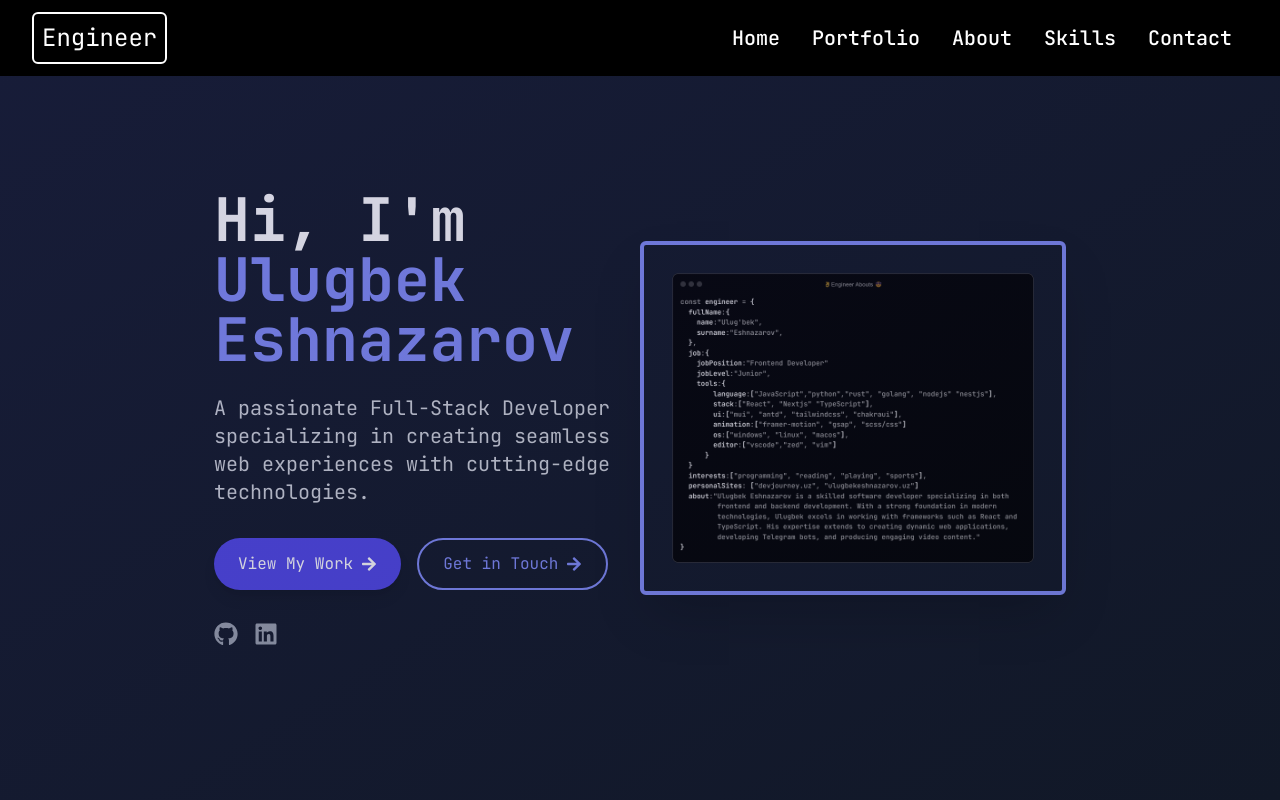
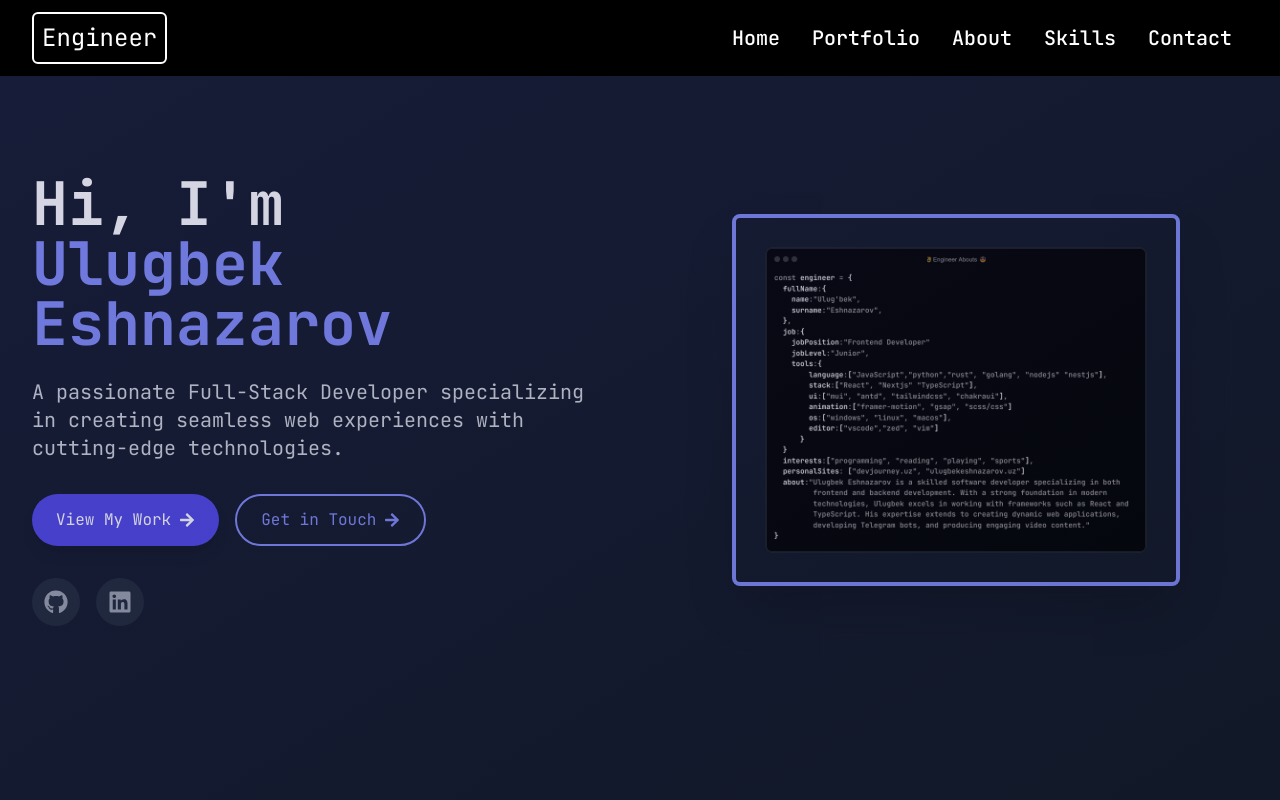
Before and after one commit to reactnenja/portfolio, a React (Vite) app: page / in a window 1280 px wide. Shown: the top 800 px of the page. Built offline with nearby package versions, Linux system fonts and the light colour scheme.

Commit message:
all page update in react-icons update projects update

```diff
--- a/src/components/header/hero/index.jsx
+++ b/src/components/header/hero/index.jsx
@@ -1,33 +1,34 @@
 import { motion } from "framer-motion";
 import React from "react";
 import { FaArrowRight, FaGithub, FaLinkedin } from "react-icons/fa";
-import HeroImages from "../../../assets/hero-dark.png";
+import HeroImage from "../../../assets/hero-dark.png";
+
 const Hero = () => {
     return (
         <section
             id="hero"
-            className="p-[190px] h-auto w-full bg-gray-900 text-white flex items-center"
+            className="relative min-h-screen  w-full bg-gray-900 text-white flex items-center overflow-hidden py-24 px-4 sm:px-6 lg:px-8"
         >
-            <div className="container mx-auto px-4 md:px-6">
-                <div className="flex flex-col md:flex-row items-center justify-between">
+            <div className="container mx-auto">
+                <div className="flex flex-col lg:flex-row items-center justify-between gap-12">
                     <motion.div
-                        className="md:w-1/2 text-center md:text-left mb-12 md:mb-0"
+                        className="lg:w-1/2 text-center lg:text-left"
                         initial={{ opacity: 0, y: 50 }}
                         animate={{ opacity: 1, y: 0 }}
                         transition={{ duration: 0.8 }}
                     >
                         <motion.h1
-                            className="text-4xl md:text-6xl font-bold mb-6"
+                            className="text-4xl sm:text-5xl lg:text-6xl font-bold mb-6"
                             whileHover={{ scale: 1.05 }}
                             transition={{ duration: 0.3 }}
                         >
                             Hi, I'm{" "}
-                            <span className="text-indigo-400">
+                            <span className="text-indigo-400 inline-block">
                                 Ulugbek Eshnazarov
                             </span>
                         </motion.h1>
                         <motion.p
-                            className="text-lg md:text-xl mb-8 text-gray-300"
+                            className="text-lg sm:text-xl mb-8 text-gray-300 max-w-2xl mx-auto lg:mx-0"
                             initial={{ opacity: 0, y: 30 }}
                             animate={{ opacity: 1, y: 0 }}
                             transition={{ duration: 1, delay: 0.2 }}
@@ -36,7 +37,7 @@ const Hero = () => {
                             creating seamless web experiences with cutting-edge
                             technologies.
                         </motion.p>
-                        <div className="flex flex-col sm:flex-row justify-center md:justify-start gap-4">
+                        <div className="flex flex-col sm:flex-row justify-center lg:justify-start gap-4">
                             <motion.a
                                 href="#projects"
                                 className="group bg-indigo-600 text-white px-6 py-3 rounded-full shadow-lg hover:bg-indigo-700 transition duration-300 flex items-center justify-center"
@@ -56,13 +57,14 @@ const Hero = () => {
                                 <FaArrowRight className="ml-2 group-hover:translate-x-1 transition-transform" />
                             </motion.a>
                         </div>
-                        <div className="mt-8 flex justify-center md:justify-start space-x-4">
+                        <div className="mt-8 flex justify-center lg:justify-start space-x-4">
                             <motion.a
                                 href="https://github.com/yourusername"
                                 target="_blank"
                                 rel="noopener noreferrer"
                                 whileHover={{ scale: 1.2, rotate: 5 }}
                                 whileTap={{ scale: 0.9 }}
+                                className="bg-gray-800 p-3 rounded-full"
                             >
                                 <FaGithub className="text-gray-400 hover:text-white transition-colors text-2xl" />
                             </motion.a>
@@ -72,6 +74,7 @@ const Hero = () => {
                                 rel="noopener noreferrer"
                                 whileHover={{ scale: 1.2, rotate: -5 }}
                                 whileTap={{ scale: 0.9 }}
+                                className="bg-gray-800 p-3 rounded-full"
                             >
                                 <FaLinkedin className="text-gray-400 hover:text-white transition-colors text-2xl" />
                             </motion.a>
@@ -79,15 +82,15 @@ const Hero = () => {
                     </motion.div>
 
                     <motion.div
-                        className="md:w-1/2 flex justify-center"
+                        className="lg:w-1/2 flex justify-center"
                         initial={{ opacity: 0, scale: 0.9 }}
                         animate={{ opacity: 1, scale: 1 }}
                         transition={{ duration: 1.2 }}
                     >
                         <img
-                            src={HeroImages}
+                            src={HeroImage}
                             alt="Profile"
-                            className="w-full rounded-md object-cover shadow-2xl border-4 border-indigo-400"
+                            className="w-full max-w-md rounded-lg object-cover shadow-2xl border-4 border-indigo-400"
                         />
                     </motion.div>
                 </div>
```
